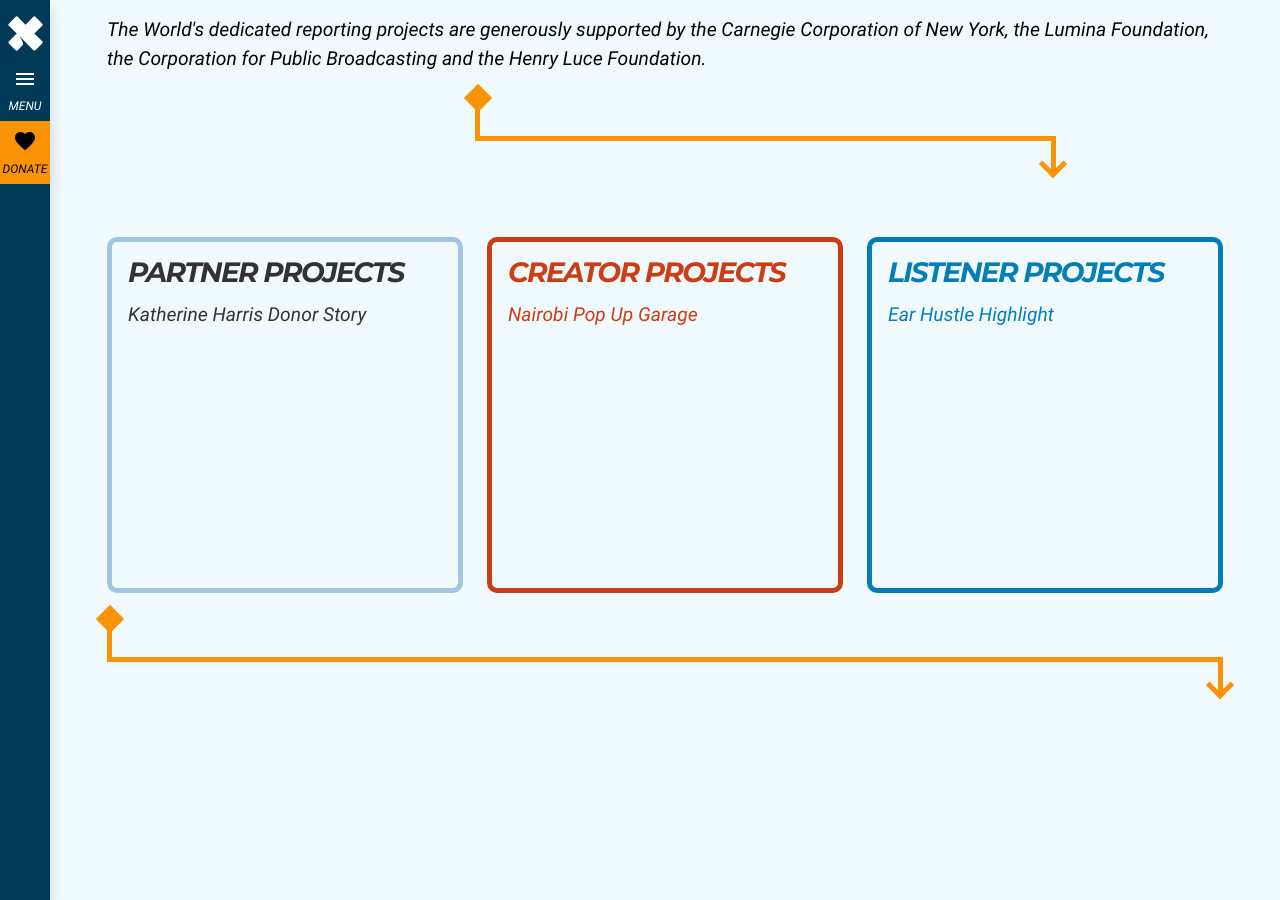
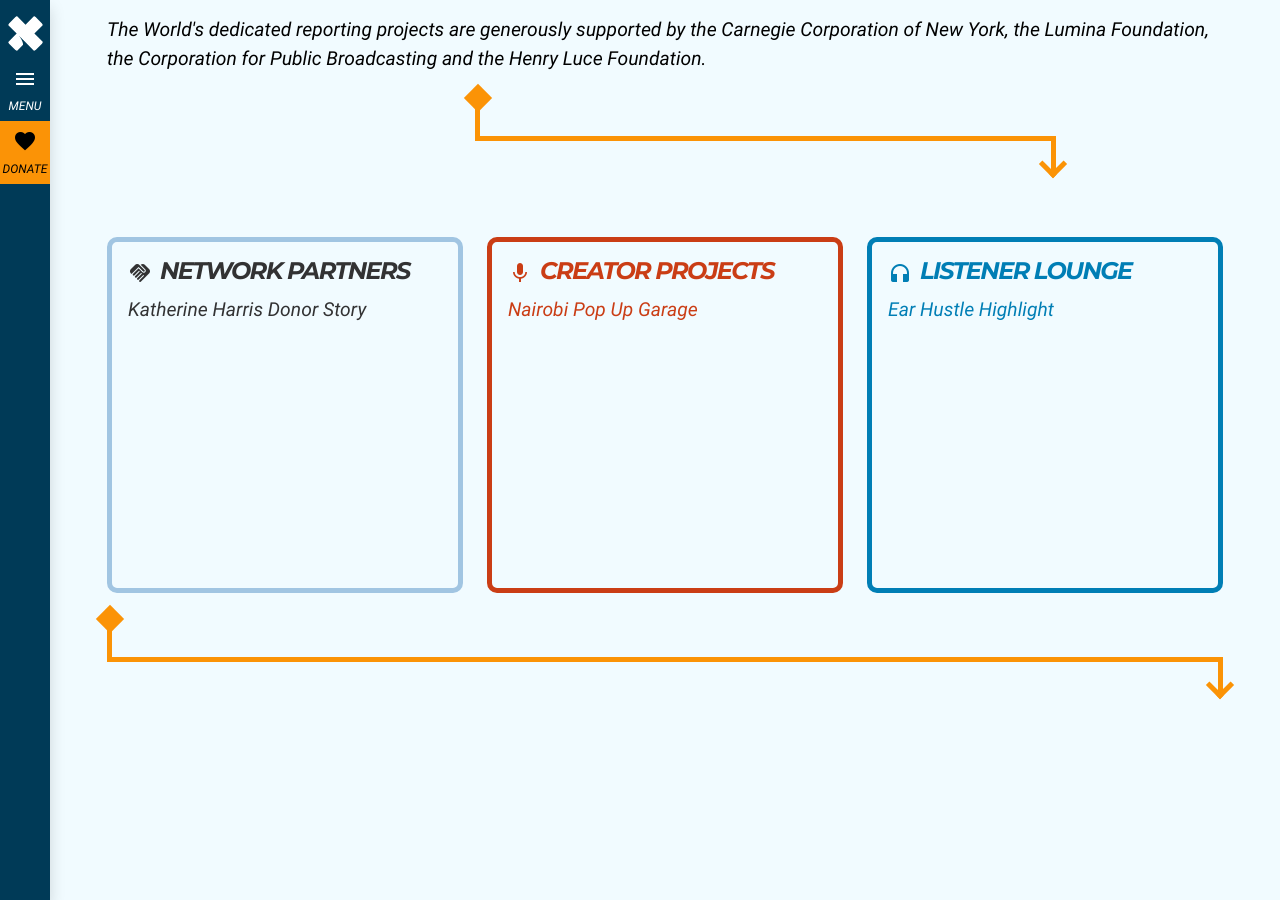
Before and after one commit to PRX/annual-report-2022, a Jekyll site: the page built from index.html, in a window 1280 px wide and 900 px high, scrolled down 4542 px. Built offline with Jekyll 4.4.1, drawn with Linux system fonts in a browser that asks for light colours; some of the changed text lies outside the part shown.

Commit message:
fix choose card headers

```diff
--- a/_includes/cards/creator-card.html
+++ b/_includes/cards/creator-card.html
@@ -13,7 +13,10 @@
 {% else %}
 <div class="card card-choose creator">
   <div class="card-body">
-    <h3 class="card-title text-uppercase">creator Projects</h3>
+    <h4 class="card-title text-uppercase d-flex align-items-center">
+      <span class="material-icons me-2">mic</span>
+      Creator Projects
+    </h4>
     <a href="#{{ page.creator-link }}" class="stretched-link">{{ page.creator-title }}</a>
   </div>
 </div>
--- a/_includes/cards/listener-card.html
+++ b/_includes/cards/listener-card.html
@@ -13,7 +13,10 @@
 {% else %}
 <div class="card card-choose listener">
   <div class="card-body">
-    <h3 class="card-title text-uppercase">listener Projects</h3>
+    <h4 class="card-title text-uppercase d-flex align-items-center">
+      <span class="material-icons me-2">headphones</span>
+      Listener Lounge
+    </h4>
     <a href="#{{ page.listener-link }}" class="stretched-link">{{ page.listener-title }}</a>
   </div>
 </div>
--- a/_includes/cards/partner-card.html
+++ b/_includes/cards/partner-card.html
@@ -13,7 +13,10 @@
 {% else %}
 <div class="card card-choose partner">
   <div class="card-body">
-    <h3 class="card-title text-uppercase">Partner Projects</h3>
+    <h4 class="card-title text-uppercase d-flex align-items-center">
+      <span class="material-icons me-2">handshake</span>
+      Network Partners
+    </h4>
     <a href="#{{ page.partner-link }}" class="stretched-link">{{ page.partner-title }}</a>
   </div>
 </div>
```
